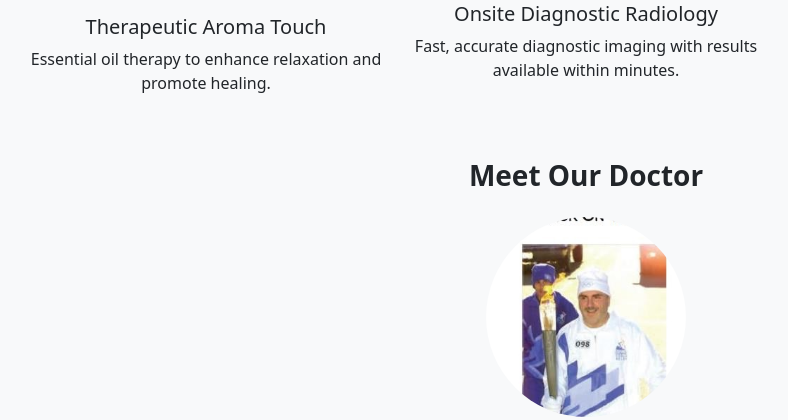
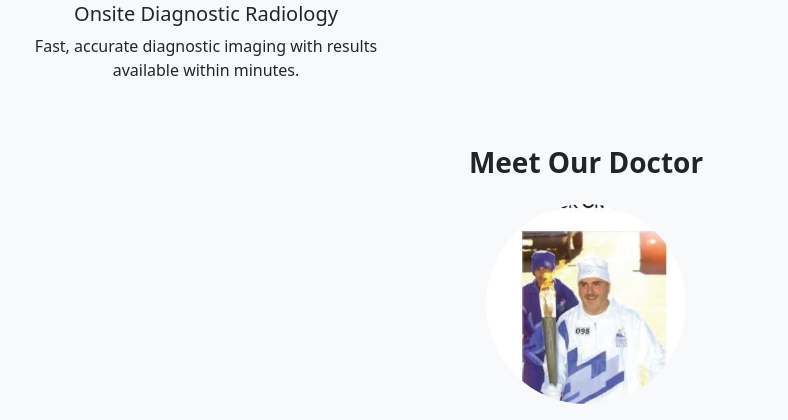
Before and after one commit to clintakp/bartell-healthcare, a Django app: page /services in a window 1280 px wide. Shown: the part 2087-2507 px from the top of the page, without its empty margins (54-842 px from the left). Run offline with Django 5.2, Linux system fonts and the light colour scheme; some libraries are stand-ins or nearby versions.

Commit message:
6/6/2025, 6pm

```diff
--- a/templates/Services.html
+++ b/templates/Services.html
@@ -78,12 +78,6 @@
                 </div>
 
                 <div class="col-md-4 text-center">
-                    <img src="{% static 'img/TATs.jpg' %}" class="img-fluid rounded" alt="Therapeutic Aroma Touch">
-                    <h5 class="mt-3">Therapeutic Aroma Touch</h5>
-                    <p>Essential oil therapy to enhance relaxation and promote healing.</p>
-                </div>
-
-                <div class="col-md-4 text-center">
                     <img src="{% static 'img/XRs.jpeg' %}" class="img-fluid rounded" alt="Onsite Diagnostic Radiology">
                     <h5 class="mt-3">Onsite Diagnostic Radiology</h5>
                     <p>Fast, accurate diagnostic imaging with results available within minutes.</p>
--- a/templates/contact_us.html
+++ b/templates/contact_us.html
@@ -29,7 +29,7 @@
                     </div>
 
                     <div class="text-center mt-4">
-                        <p class="fs-5">For all appointments and inquiries, please call us. Walk-ins are welcome, but calling ahead is highly recommended.</p>
+                        <p class="fs-5">For all appointments and inquiries, please call us. We only accept appointments, no walk ins.</p>
                         <a href="tel:+17176978030" class="btn btn-lg btn-primary mt-3 px-4">
                             <i class="bi bi-telephone-inbound me-2"></i> Call Now to Book
                         </a>
```
Also changed, not shown: static/img/jennica.jpg (deleted).
